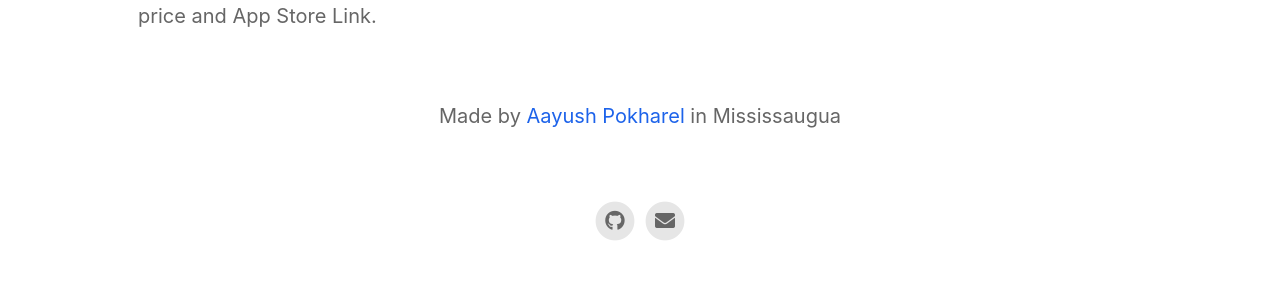
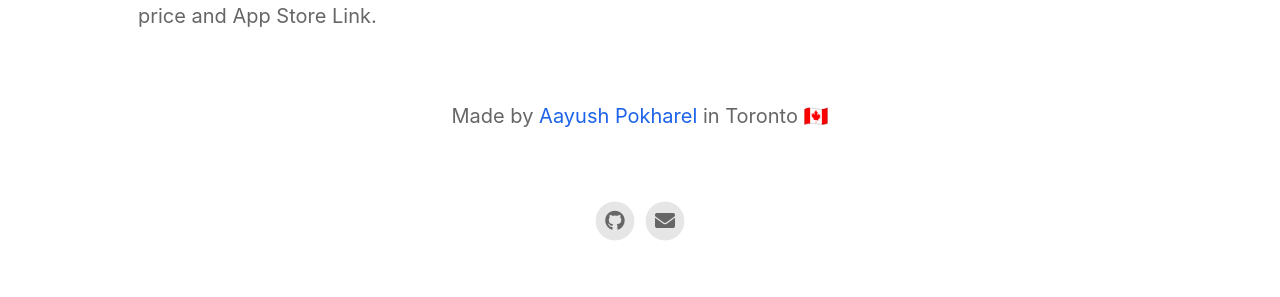
Before and after one commit to Aayush9029/PhoneML-Site, a Jekyll site: the page built from index.html, in a window 1280 px wide and 900 px high, scrolled down 943 px. Shown: the part 499-796 px from the top of the window. Built offline with Jekyll 4.4.1, drawn with Linux system fonts in a browser that asks for light colours; nearby versions of some CDN libraries.

Commit message:
updated few files

```diff
--- a/_config.yml
+++ b/_config.yml
@@ -21,7 +21,7 @@ enable_smart_app_banner: true # Set to true to show a smart app banner at top of
 # Information About Yourself
 your_name: Aayush Pokharel
 your_link: https://aayush.art
-your_city: Mississaugua
+your_city: Toronto 🇨🇦
 email_address: developer@aayush.art
 facebook_username:
 instagram_username:
```
Also changed, not shown: assets/headerimage.png.
